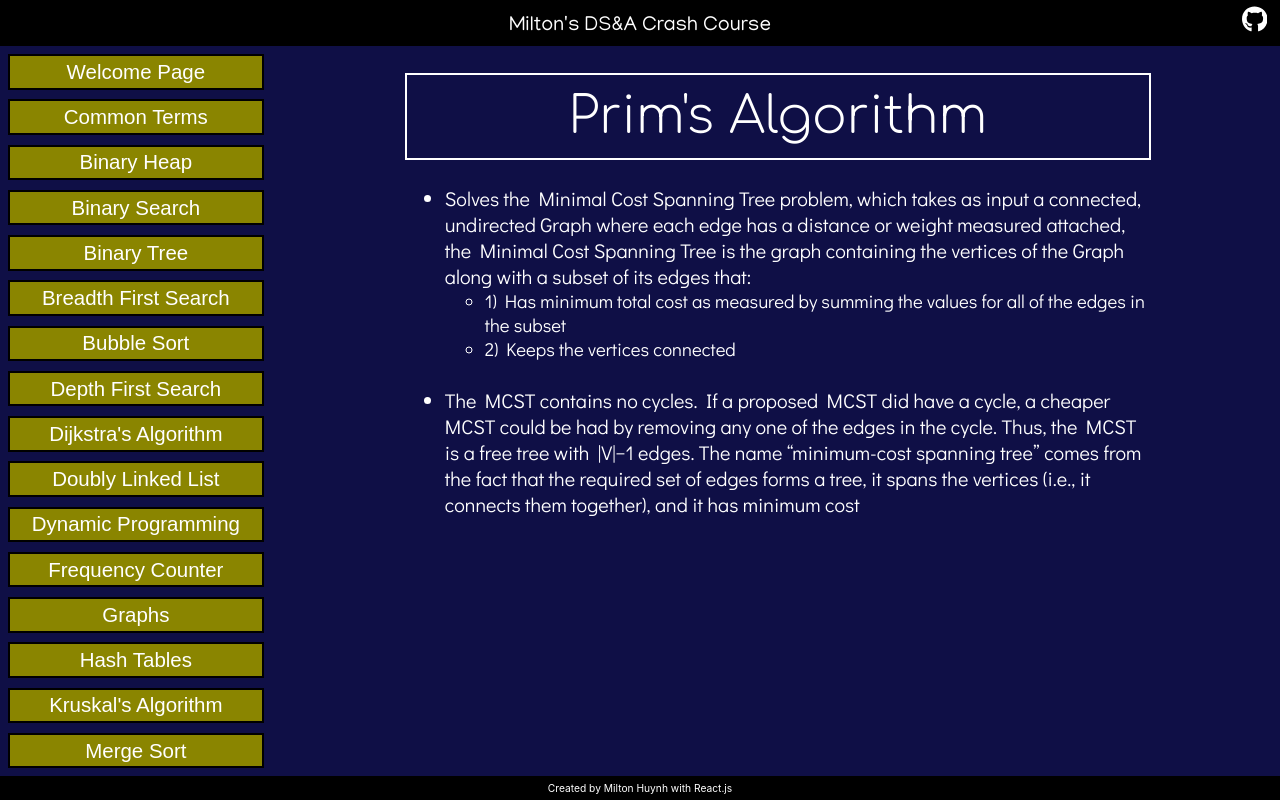
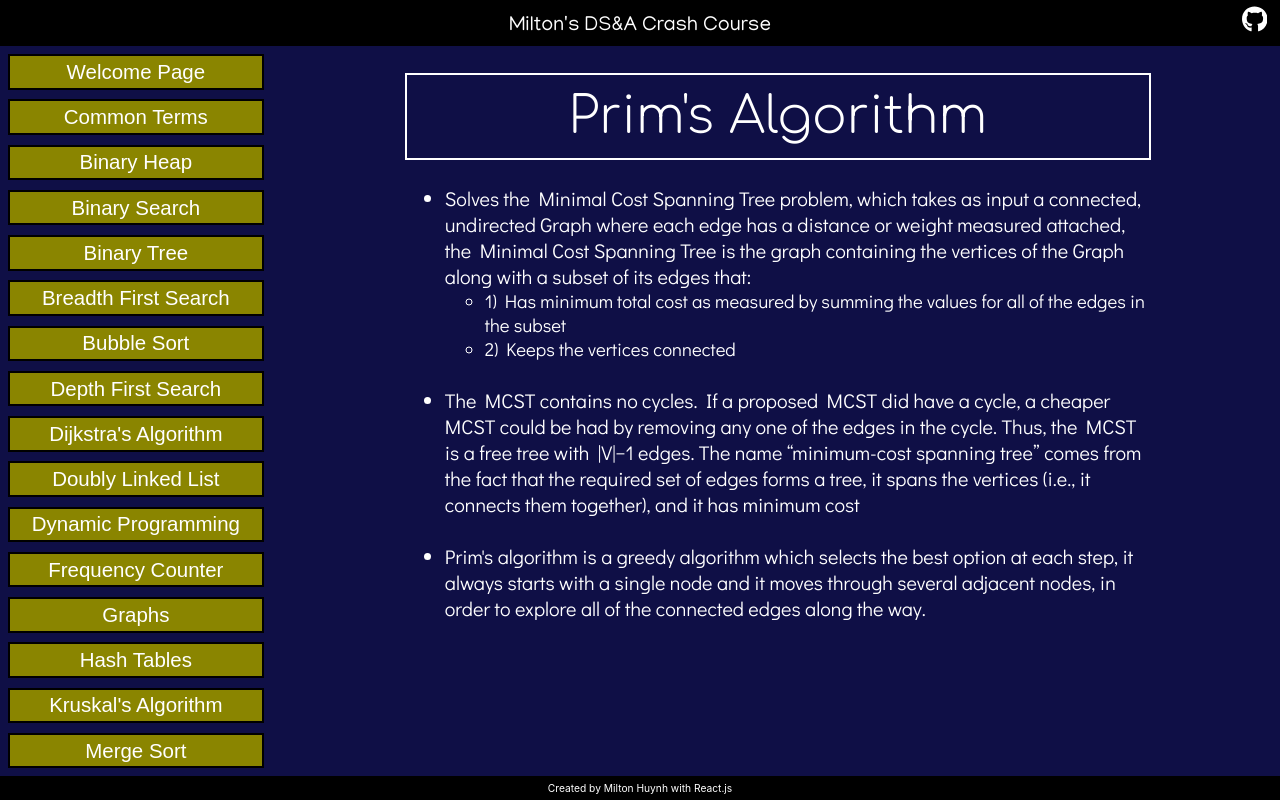
Before and after one commit to miltonhuynh/DSA-guide, a React (Create React App) app in the folder app/: page /DSA-guide/Prim in a window 1280 px wide. Built offline with nearby package versions, Linux system fonts and the light colour scheme; a web font is replaced by a local one.

Commit message:
Edited prim's algo

```diff
--- a/app/src/Concepts/Prim.js
+++ b/app/src/Concepts/Prim.js
@@ -13,7 +13,8 @@ export default function Prim() {
             <li>2) Keeps the vertices connected</li>
           </ul>
           <br/>
-          <li>The MCST contains no cycles. If a proposed MCST did have a cycle, a cheaper MCST could be had by removing any one of the edges in the cycle. Thus, the MCST is a free tree with |V|−1 edges. The name “minimum-cost spanning tree” comes from the fact that the required set of edges forms a tree, it spans the vertices (i.e., it connects them together), and it has minimum cost</li>
+          <li>The MCST contains no cycles. If a proposed MCST did have a cycle, a cheaper MCST could be had by removing any one of the edges in the cycle. Thus, the MCST is a free tree with |V|−1 edges. The name “minimum-cost spanning tree” comes from the fact that the required set of edges forms a tree, it spans the vertices (i.e., it connects them together), and it has minimum cost</li><br/>
+          <li>Prim's algorithm is a greedy algorithm which selects the best option at each step, it always starts with a single node and it moves through several adjacent nodes, in order to explore all of the connected edges along the way.</li>
         </ul>
       </div>
     </div>
```
